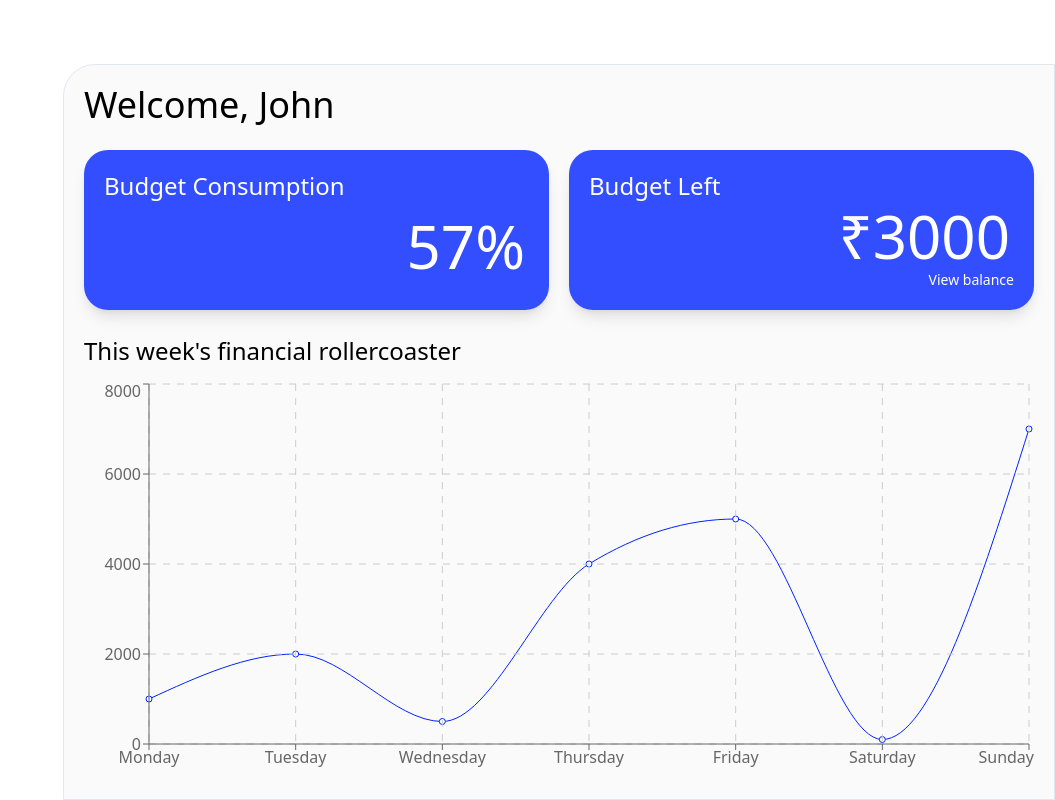
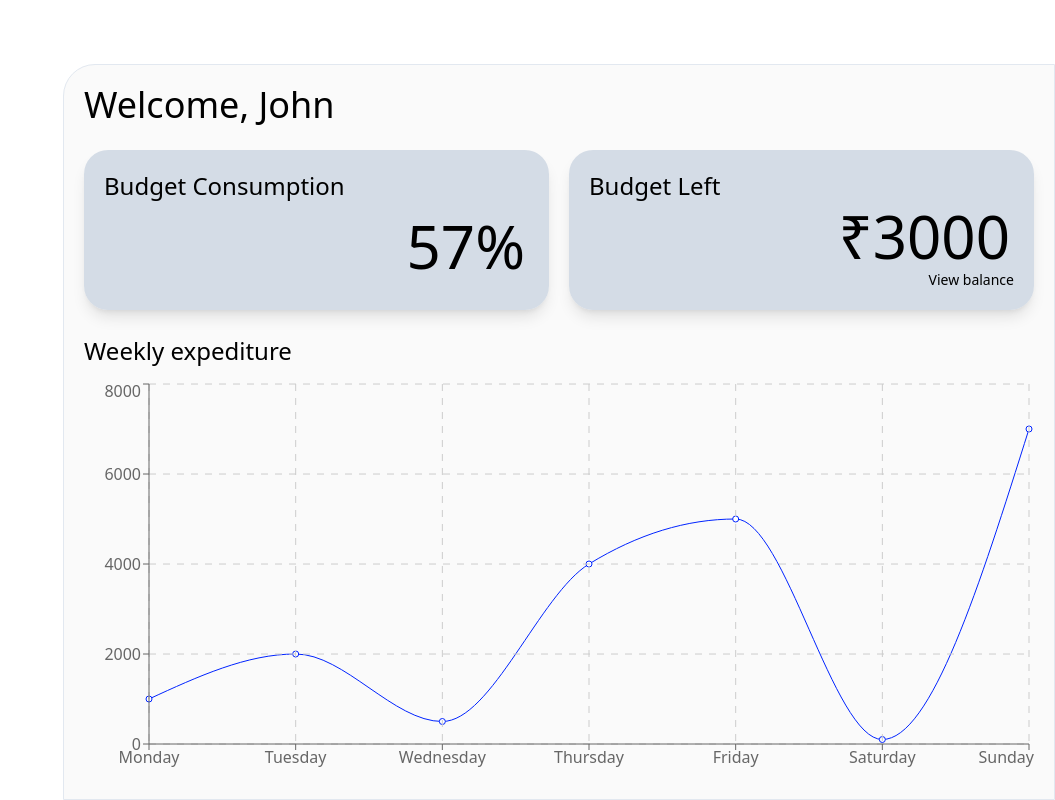
Before and after one commit to dhruvkaushik305/Finify, a Next.js app: page /dashboard in a window 1280 px wide. Shown: the whole page, without its empty margins (225-1280 px from the left). Built offline with nearby package versions, Linux system fonts and the light colour scheme.

Commit message:
setting up recharts with sample data of expenditure

```diff
--- a/app/dashboard/page.tsx
+++ b/app/dashboard/page.tsx
@@ -13,13 +13,13 @@ export default async function Page() {
         Welcome, {user.name.split(" ")[0]}
       </header>
       <section className="grid grid-cols-2 gap-5">
-        <div className="bg-secondary/80 text-white min-h-[150px] w-full rounded-3xl p-5 flex flex-col shadow-lg">
+        <div className="bg-secondary/80 text-black min-h-[150px] w-full rounded-3xl p-5 flex flex-col shadow-lg">
           <p className="text-2xl font-medium">Budget Consumption</p>
           <p className="text-right text-6xl grow flex items-center justify-end rounded-xl p-1">
             {percentageSpent}%
           </p>
         </div>
-        <div className="bg-secondary/80 text-white min-h-[150px] w-full rounded-3xl p-5 flex flex-col shadow-lg">
+        <div className="bg-secondary/80 text-black min-h-[150px] w-full rounded-3xl p-5 flex flex-col shadow-lg">
           <p className="text-2xl font-medium">Budget Left</p>
           <p className="text-right text-6xl grow flex items-center justify-end rounded-xl p-1">
             &#8377;{budget - spent}
@@ -28,9 +28,7 @@ export default async function Page() {
         </div>
       </section>
       <section className="flex flex-col gap-3 items-start">
-        <header className="text-2xl font-medium">
-          This week&apos;s financial rollercoaster
-        </header>
+        <header className="text-2xl font-medium">Weekly expediture</header>
         <Graph />
       </section>
     </main>
--- a/tailwind.config.ts
+++ b/tailwind.config.ts
@@ -15,8 +15,8 @@ const config: Config = {
       },
       colors: {
         primary: "#FFF",
-        secondary: "#0023FF",
-        tertiary: "#B388EB",
+        secondary: "#cbd5e1",
+        tertiary: "#0023FF",
       },
     },
   },
```
